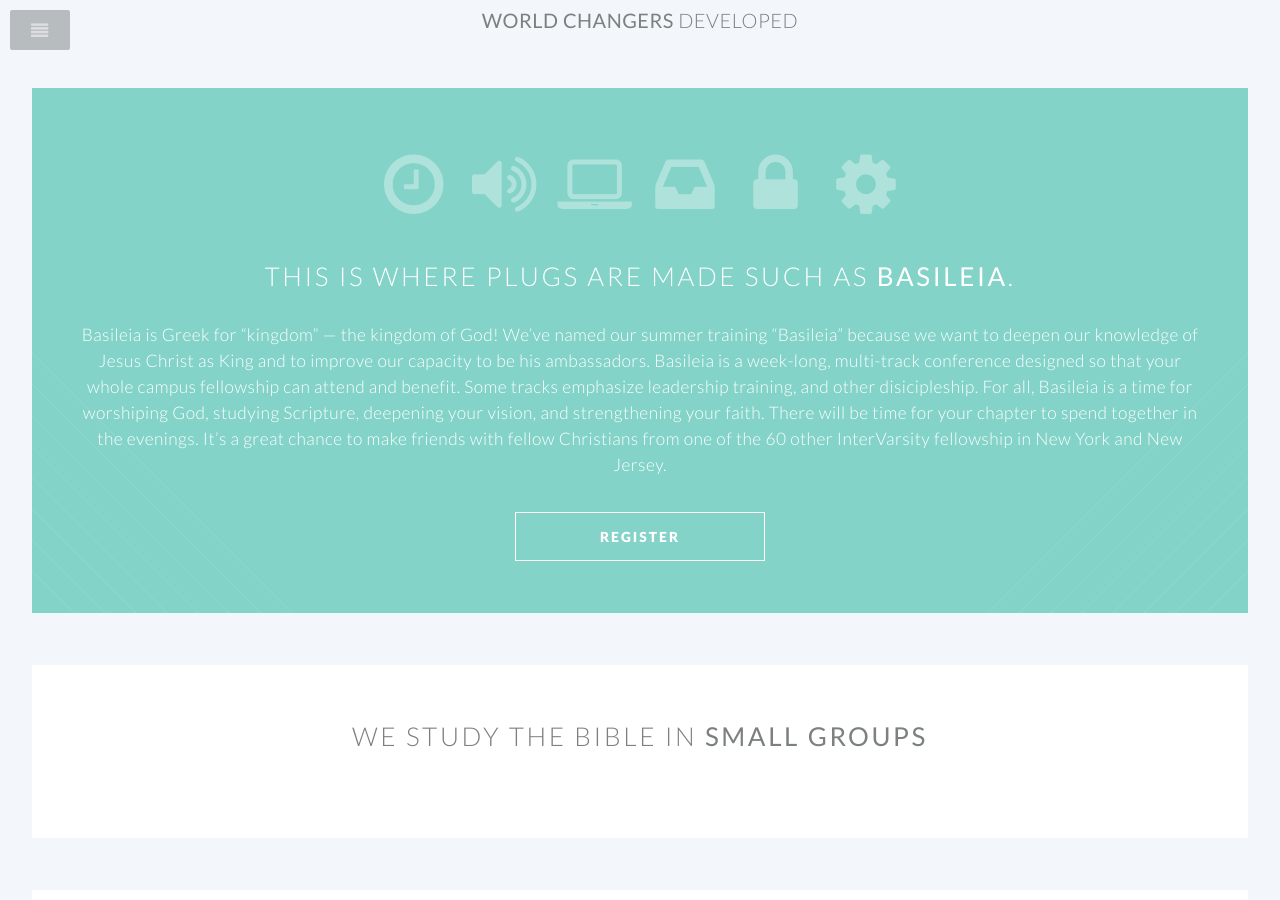
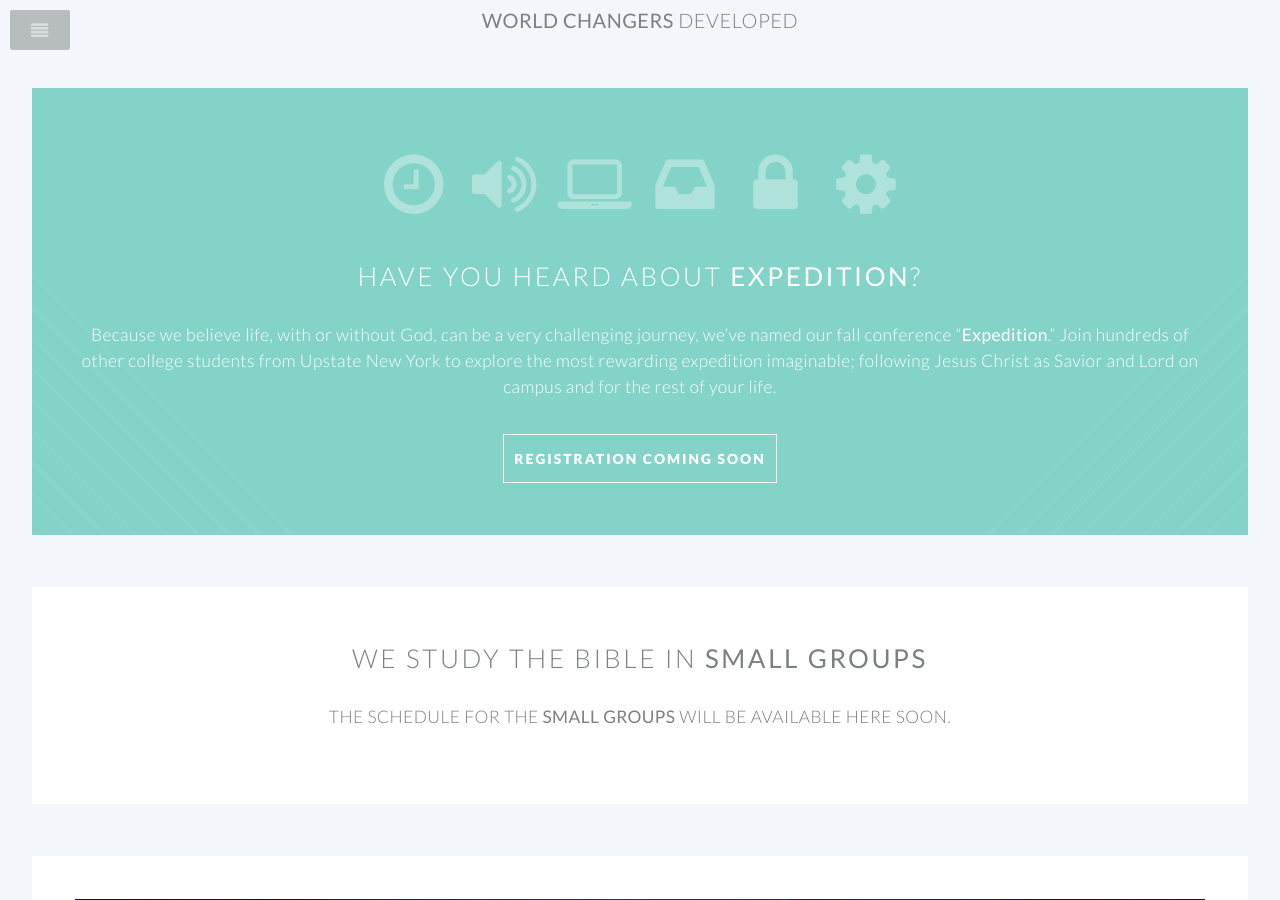
Before and after one commit to RITIVCF/ritivcf.github.io, a Jekyll site: the page built from index.html, in a window 1280 px wide and 900 px high, scrolled down 1407 px. Built offline with Jekyll 4.4.1, drawn with Linux system fonts in a browser that asks for light colours.

Commit message:
Information update for RIT IVCF 2014 Fall Semester. Some of the data has been updated to coming soon but will be changed when the information is available.

```diff
--- a/_includes/plug.html
+++ b/_includes/plug.html
@@ -3,16 +3,12 @@
         <div class="8u">
 
             <header>
-                <h2> This is where plugs are made such as <strong>Basileia</strong>.</h2>
+                <h2>Have you heard about <strong>Expedition</strong>?</h2>
             </header>
-            <p>Basileia is Greek for “kingdom” — the kingdom of God! We’ve named our summer training “Basileia” because we want to deepen our knowledge of Jesus Christ as King and to improve our capacity to be his ambassadors. Basileia is a week-long, multi-track conference designed so that your whole campus fellowship can attend and benefit. Some tracks emphasize leadership training, and other disicipleship. For all, Basileia is a time for worshiping God, studying Scripture, deepening your vision, and strengthening your faith.
-
-There will be time for your chapter to spend together in the evenings.
-
-It’s a great chance to make friends with fellow Christians from one of the 60 other InterVarsity fellowship in New York and New Jersey.</p>
+	<p>Because we believe life, with or without God, can be a very challenging journey, we’ve named our fall conference “<strong>Expedition</strong>.” Join hundreds of other college students from Upstate New York to explore the most rewarding expedition imaginable; following Jesus Christ as Savior and Lord on campus and for the rest of your life.</p>
             <footer>
                 <ul class="buttons">
-                    <li><a href="#" class="button">Register</a></li>
+                    <li><a href="#" class="button">Registration coming soon</a></li>
                 </ul>
             </footer>
 
--- a/_includes/smallgroups.html
+++ b/_includes/smallgroups.html
@@ -2,6 +2,7 @@
 
     <header class="major">
         <h2>We study the Bible in <strong>Small Groups</strong></h2>
+	<h4>The schedule for the <strong>Small Groups</strong> will be available here soon.</h4>
     </header>
     {% for post in site.data.smallgroups %}
     {%capture check %}{% cycle '</div>', '' %} {% endcapture %}
```
